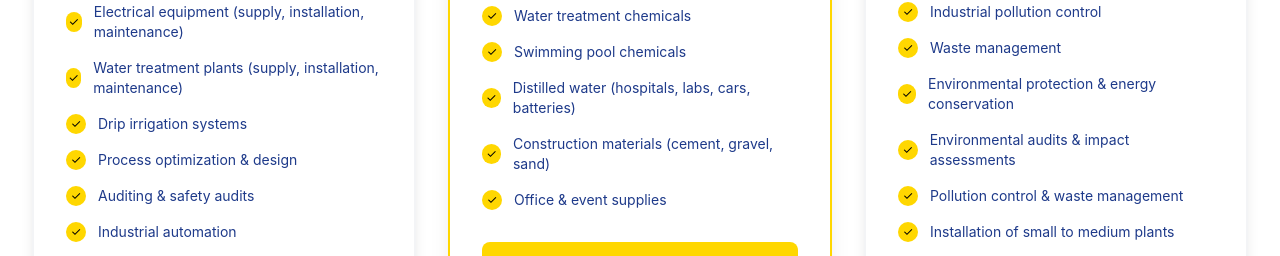
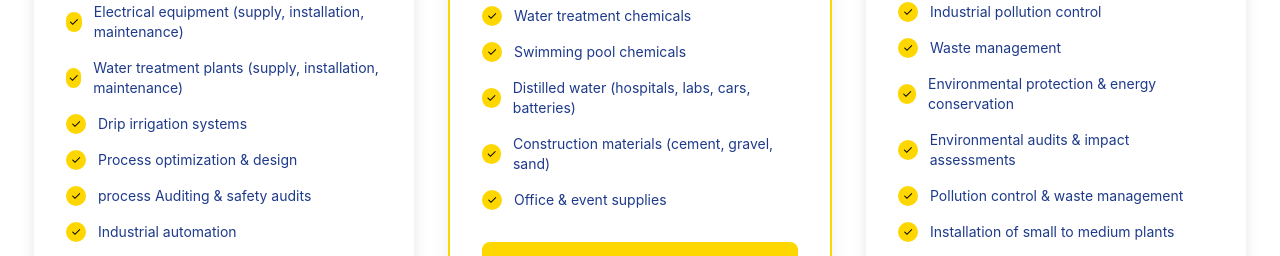
Before and after one commit to mapesa2021/engineering, a Next.js app: page / in a window 1280 px wide. Shown: the part 2435-2691 px from the top of the page. Built offline with nearby package versions, Linux system fonts and the light colour scheme.

Commit message:
Update 'Auditing & safety audits' to 'process Auditing & safety audits' in Engineering & Technical Solutions

```diff
--- a/pages/index.tsx
+++ b/pages/index.tsx
@@ -303,7 +303,7 @@ export default function Home() {
                         <div className="w-5 h-5 bg-oleum-yellow rounded-full flex items-center justify-center">
                           <span className="text-oleum-black text-xs">✓</span>
                         </div>
-                        <span className="text-oleum-navy text-sm">Auditing & safety audits</span>
+                        <span className="text-oleum-navy text-sm">process Auditing & safety audits</span>
                       </div>
                       <div className="flex items-center space-x-3">
                         <div className="w-5 h-5 bg-oleum-yellow rounded-full flex items-center justify-center">
--- a/pages/services.tsx
+++ b/pages/services.tsx
@@ -87,7 +87,7 @@ export default function Services() {
                         <div className="w-5 h-5 bg-oleum-yellow rounded-full flex items-center justify-center">
                           <span className="text-oleum-black text-xs">✓</span>
                         </div>
-                        <span className="text-oleum-navy text-sm">Auditing & safety audits</span>
+                        <span className="text-oleum-navy text-sm">process Auditing & safety audits</span>
                       </div>
                       <div className="flex items-center space-x-3">
                         <div className="w-5 h-5 bg-oleum-yellow rounded-full flex items-center justify-center">
```
